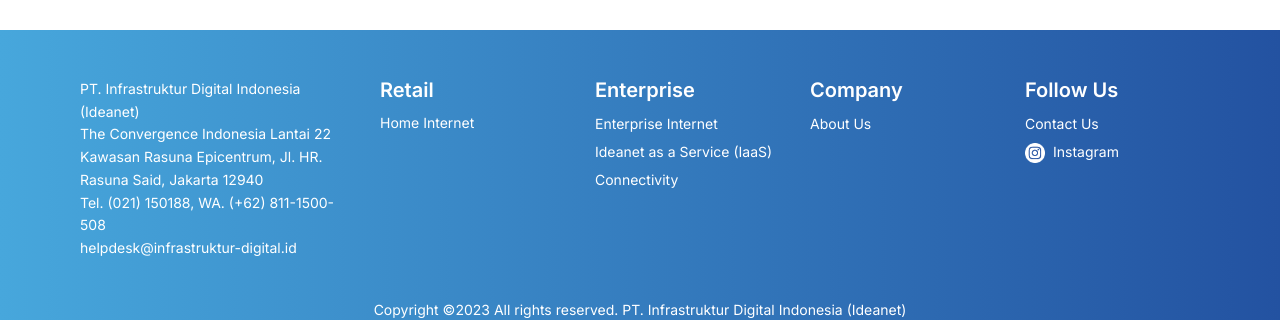
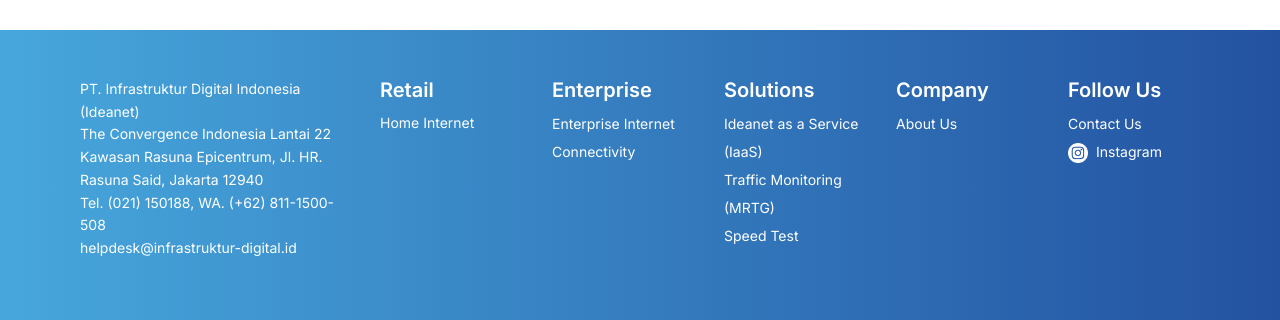
Before and after one commit to harisblablabla/idnet-web, a Next.js app: page /about in a window 1280 px wide. Shown: the part 3117-3437 px from the top of the page. Built offline with nearby package versions, Linux system fonts and the light colour scheme.

Commit message:
fix: fix navigation in navbar and footer + add iaas page

```diff
--- a/app/components/Footer/Footer.tsx
+++ b/app/components/Footer/Footer.tsx
@@ -1,4 +1,5 @@
 import Image from 'next/image'
+import Link from 'next/link'
 import React from 'react'
 
 function Footer() {
@@ -12,29 +13,35 @@
                     <p className='text-sm text-white leading-relaxed'>Tel. (021) 150188, WA. (+62) 811-1500-508</p>
                     <p className='text-sm text-white leading-relaxed'>helpdesk@infrastruktur-digital.id</p>
                 </div>
-                <div id='rightside' className="w-full md:w-full lg:w-3/4 justify-center mb-5 grid grid-cols-2 md:grid-cols-4 md:pl-10">
+                <div id='rightside' className="w-full md:w-full lg:w-3/4 justify-center mb-5 grid grid-cols-2 md:grid-cols-5 md:pl-10">
                     <div className="list-menu mb-5">
                         <h5 className='text-xl font-semibold text-white leading-loose'>Retail</h5>
-                        <a href='#' className='text-sm text-white'>Home Internet</a>
+                        <Link href='/retail/internet' className='text-sm text-white'>Home Internet</Link>
                     </div>
 
                     <div className="list-menu mb-5">
                         <h5 className='text-xl font-semibold text-white leading-loose'>Enterprise</h5>
-                        <a href='#' className='text-sm text-white leading-loose block'>Enterprise Internet</a>
-                        <a href='#' className='text-sm text-white leading-loose block'>Ideanet as a Service (IaaS)</a>
-                        <a href='#' className='text-sm text-white leading-loose block'>Connectivity</a>
+                        <Link href='/enterprise/internet' className='text-sm text-white leading-loose block'>Enterprise Internet</Link>
+                        <Link href='/enterprise/connectivity' className='text-sm text-white leading-loose block'>Connectivity</Link>
+                    </div>
+
+                    <div className="list-menu mb-5">
+                        <h5 className='text-xl font-semibold text-white leading-loose'>Solutions</h5>
+                        <Link href='/solution/iaas' className='text-sm text-white leading-loose block'>Ideanet as a Service (IaaS)</Link>
+                        <Link href='http://nms.infrastruktur-digital.id/graph_view.php' className='text-sm text-white leading-loose block'>Traffic Monitoring (MRTG)</Link>
+                        <Link href='http://speedtest.infrastruktur-digital.id/' className='text-sm text-white leading-loose block'>Speed Test</Link>
                     </div>
 
                     <div className="list-menu mb-5">
                         <h5 className='text-xl font-semibold text-white leading-loose'>Company</h5>
-                        <a href='#' className='text-sm text-white leading-loose block'>About Us</a>
+                        <Link href='/about' className='text-sm text-white leading-loose block'>About Us</Link>
                     </div>
 
 
                     <div className="list-menu mb-5">
                         <h5 className='text-xl font-semibold text-white leading-loose'>Follow Us</h5>
-                        <a href='#' className='text-sm text-white leading-loose block'>Contact Us</a>
-                        <a href='#' className='text-sm text-white leading-loose'><Image src={'/assets/logo_instagram.png'} alt={'logo instagram'} className='inline-block mr-2' width={20} height={20} />Instagram</a>
+                        <Link href='https://daftar.ideanet.net.id/helpdesk/ticket-form' className='text-sm text-white leading-loose block'>Contact Us</Link>
+                        <Link href='https://www.instagram.com/my.ideanet/' className='text-sm text-white leading-loose'><Image src={'/assets/logo_instagram.png'} alt={'logo instagram'} className='inline-block mr-2' width={20} height={20} />Instagram</Link>
                         {/* <a href='#' className='text-sm text-white leading-loose block'><Image src={'/assets/logo_facebook.png'} alt={'logo fabecook'} className='inline-block mr-2' width={20} height={20} />Facebook</a> */}
                         {/* <a href='#' className='text-sm text-white leading-loose block'><Image src={'/assets/logo_linkedin.png'} alt={'logo linkedin'} className='inline-block mr-2' width={20} height={20} />Linkedin</a> */}
                     </div>
--- a/app/components/Navbar/Navbar.tsx
+++ b/app/components/Navbar/Navbar.tsx
@@ -25,7 +25,6 @@
         setOpenAbout(current => isAbout ? !current : false);
         setOpenSolution(current => isSolution ? !current : false);
         setOpenLang(current => isLang ? !current : false);
-
     }
 
     return (
@@ -66,7 +65,7 @@
                             <details>
                                 <summary>Solutions</summary>
                                 <ul>
-                                    <li><Link className='pointer-events-none text-slate-300' href={'#'}>Ideanet as a Services(IaaS)</Link></li>
+                                    <li><Link className='pointer-events-none text-slate-300' href={'/solution/iaas'}>Ideanet as a Services(IaaS)</Link></li>
                                     <li><Link href={'http://nms.infrastruktur-digital.id/graph_view.php'}>Traffic Monitoring (MRTG)</Link></li>
                                     <li><Link href={'http://speedtest.infrastruktur-digital.id/'}>Speed Test</Link></li>
                                 </ul>
@@ -127,7 +126,7 @@
                     <button onMouseOver={() => toggleMenu('solution')} onClick={() => toggleMenu('solution')}>Solutions {openSolution ? <FontAwesomeIcon icon={faChevronDown} /> : <FontAwesomeIcon icon={faChevronUp} />}</button>
                         {openSolution && (
                             <ul className="absolute top-12 -left-5 menu bg-base-200 w-64 rounded-box shadow-[0_0_10px_3px_rgba(229,229,229)]">
-                                <li><Link href={"#"} className='pointer-events-none text-slate-300'>Ideanet as a Services(IaaS)</Link></li>
+                                <li><Link href={"/solution/iaas"} className='pointer-events-none text-slate-300'>Ideanet as a Services(IaaS)</Link></li>
                                 <li><Link href={'http://nms.infrastruktur-digital.id/graph_view.php'} >Traffic Monitoring(MRTG)</Link></li>
                                 <li><Link href={'http://speedtest.infrastruktur-digital.id/'} >Speed Test</Link></li>
                             </ul>
--- /dev/null
+++ b/app/solution/iaas/page.tsx
@@ -0,0 +1,9 @@
+import React from 'react'
+
+const page = () => {
+  return (
+    <div>iaas page</div>
+  )
+}
+
+export default page
```
